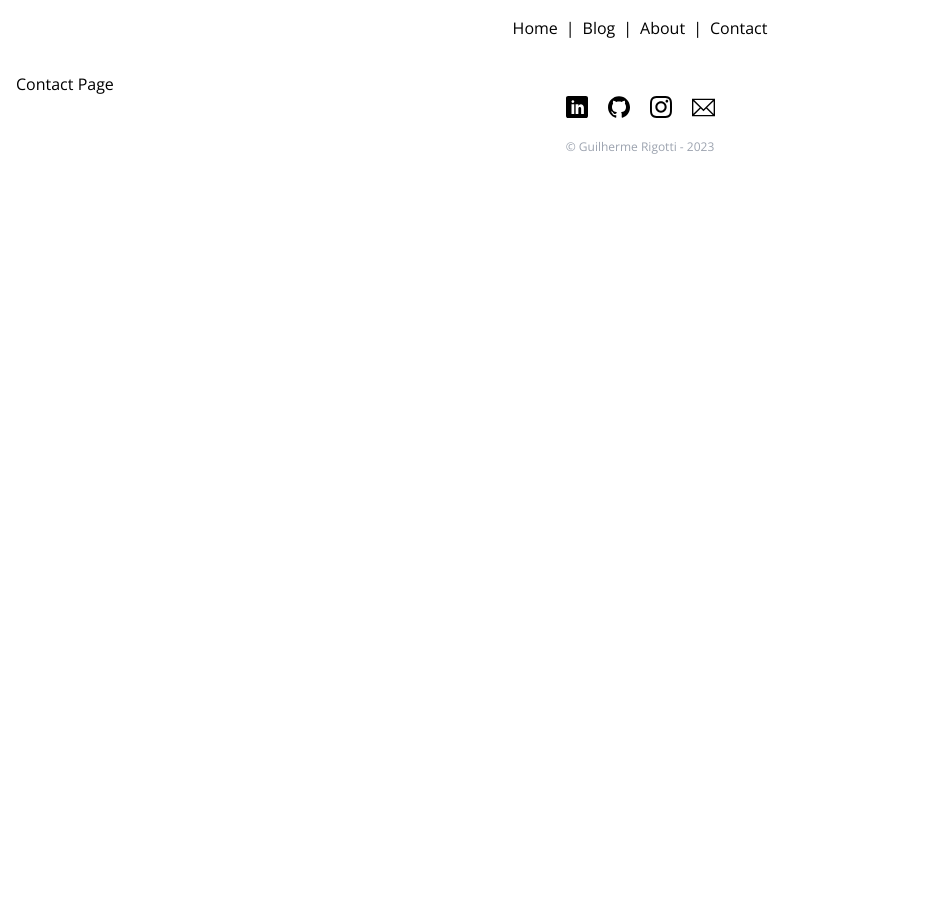
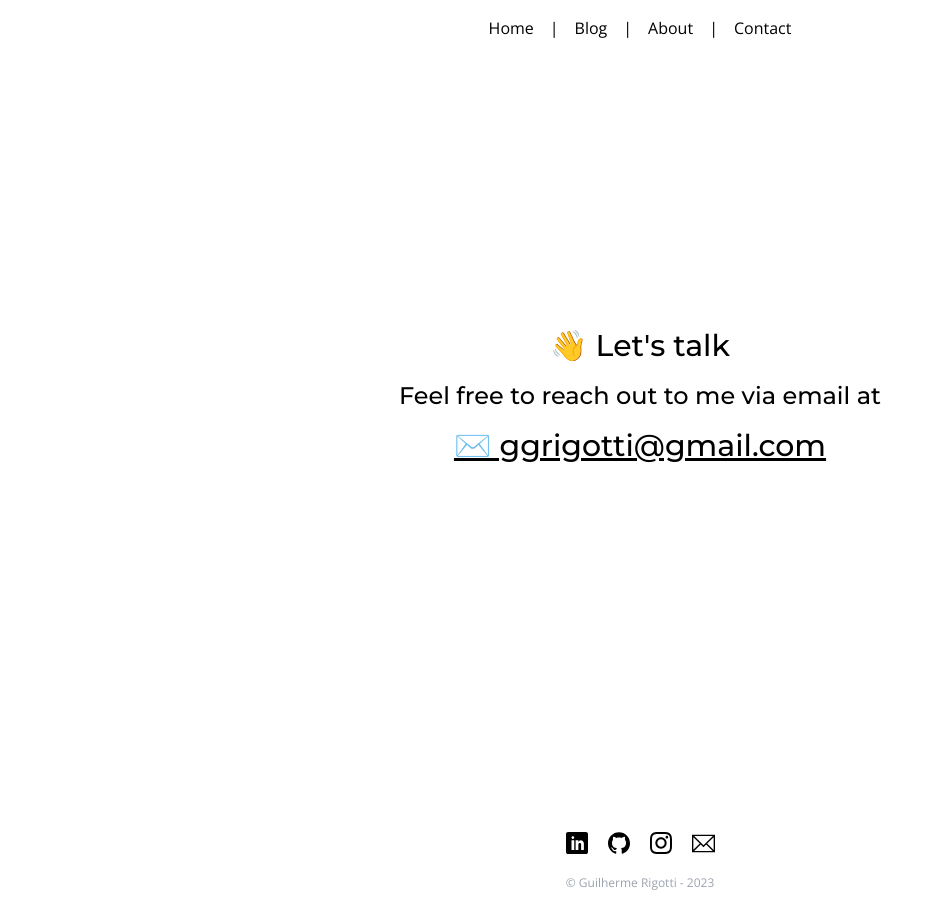
Before and after one commit to RigottiG/rigotti.dev, a Next.js app: page /contact in a window 1280 px wide. Shown: the whole page, without its empty margins (0-927 px from the left). Before the commit the page ends 800 px from the top, so only its background shows below. Built offline with nearby package versions, Linux system fonts and the light colour scheme.

Commit message:
feat: add about, blog and contact page

```diff
--- a/src/app/about/page.tsx
+++ b/src/app/about/page.tsx
@@ -11,7 +11,7 @@ import {
 
 export default function AboutPage() {
   return (
-    <main className="mx-auto mb-20 max-w-prose">
+    <main className="mx-auto mb-[18rem] mt-4 max-w-prose">
       <p className="mb-2 text-sm leading-6">
         My name is <strong>Guilherme Rigotti</strong>, 23. I&apos;m a{' '}
         <strong>software engineer</strong> from Brazil 🇧🇷, currently living in
--- a/src/app/blog/page.tsx
+++ b/src/app/blog/page.tsx
@@ -1,3 +1,23 @@
+import { PostCard } from '@/components/post-card'
+import { getPostsMetadata } from '@/services/posts'
+
 export default function BlogPage() {
-  return <h1> Blog Page </h1>
+  const posts = getPostsMetadata()
+
+  return (
+    <main className="mx-auto mb-6 max-w-4xl">
+      <div className="mb-10 space-y-2 text-center">
+        <h1 className="text-center text-3xl font-semibold">📚 Blog </h1>
+        <span className="block">collection of all my blog posts</span>
+        <span className="block text-slate-200">
+          currently has {posts.length} posts
+        </span>
+      </div>
+      <div className="grid grid-cols-1 gap-6 md:grid-cols-2 lg:grid-cols-3">
+        {posts.map((post) => (
+          <PostCard key={post.slug} post={post} />
+        ))}
+      </div>
+    </main>
+  )
 }
--- a/src/app/contact/page.tsx
+++ b/src/app/contact/page.tsx
@@ -1,3 +1,16 @@
 export default function ContactPage() {
-  return <h1> Contact Page </h1>
+  return (
+    <main className="mb-[23rem] mt-[16rem] flex flex-col items-center justify-center space-y-4 text-center">
+      <h1 className="font-mono text-3xl font-medium">👋 Let&apos;s talk</h1>
+      <p className="font-mono text-2xl font-medium">
+        Feel free to reach out to me via email at{' '}
+      </p>
+      <a
+        href="mailto:ggrigotti@gmail.com"
+        className="font-mono text-3xl font-medium underline"
+      >
+        ✉️ ggrigotti@gmail.com
+      </a>
+    </main>
+  )
 }
--- a/src/app/layout.tsx
+++ b/src/app/layout.tsx
@@ -29,7 +29,7 @@ export default function RootLayout({
   return (
     <html lang="en" className={`${montserrat.variable} ${open_sans.variable}`}>
       <body>
-        <div className="container mx-auto gap-10 px-4 md:gap-20">
+        <div className="container mx-auto min-h-screen gap-10 px-4 md:gap-20">
           <Header />
           {children}
           <Footer />
--- a/src/app/page.tsx
+++ b/src/app/page.tsx
@@ -2,22 +2,9 @@ import { Post, PostCard } from '@/components/post-card'
 import Image from 'next/image'
 import fs from 'fs'
 import matter from 'gray-matter'
+import { getPostsMetadata } from '@/services/posts'
 
-const files = fs.readdirSync(`${process.cwd()}/posts`)
-
-const posts = files.map((filename) => {
-  const slug = filename.replace('.md', '')
-  const markdownWithMeta = fs.readFileSync(
-    `${process.cwd()}/posts/${filename}`,
-    'utf-8',
-  )
-  const { data: frontmatter } = matter(markdownWithMeta)
-
-  return {
-    slug,
-    frontmatter,
-  } as Post
-})
+const posts = getPostsMetadata()
 
 const sortedPosts = posts.sort((a, b) => {
   return (
--- a/src/components/footer/index.tsx
+++ b/src/components/footer/index.tsx
@@ -5,7 +5,7 @@ import { TfiEmail } from 'react-icons/tfi'
 
 export function Footer() {
   return (
-    <footer className="container mx-auto mb-4 flex flex-col items-center space-y-5">
+    <footer className="sticky top-[100vh]  mb-4 flex flex-col items-center space-y-5">
       <ul className="flex gap-5">
         <li>
           <Link href="https://linkedin.com/in/rigottig">
--- a/src/components/header/index.tsx
+++ b/src/components/header/index.tsx
@@ -3,7 +3,7 @@ import Link from 'next/link'
 export function Header() {
   return (
     <header className="mx-auto flex flex-col items-center pt-4 pb-8">
-      <nav className="space-x-2">
+      <nav className="space-x-4">
         <Link
           className="duration-200 hover:shadow-[0px_-25px_0px_inset_#0ea5e9]"
           href="/"
--- a/src/components/post-card/index.tsx
+++ b/src/components/post-card/index.tsx
@@ -24,7 +24,7 @@ export function PostCard({ post }: PostCardProps) {
   return (
     <Link
       href={`/blog/post/${slug}`}
-      className="flex w-full flex-col items-center gap-y-2 rounded-md border-2 border-black py-2 text-center shadow-[3px_3px_0px_#000] duration-200 hover:shadow-[0px_5px_0px_#000]"
+      className="flex w-full flex-col items-center gap-y-2 rounded-md border-2 border-black p-2 text-center shadow-[3px_3px_0px_#000] duration-200 hover:shadow-[0px_5px_0px_#000]"
     >
       <h5 className="font-semibold">{title}</h5>
       <p className="text-sm">{subtitle}</p>
--- /dev/null
+++ b/src/services/posts/index.ts
@@ -0,0 +1,23 @@
+import { Post } from '@/components/post-card'
+import fs from 'fs'
+import matter from 'gray-matter'
+
+export function getPostsMetadata(): Post[] {
+  const files = fs.readdirSync(`${process.cwd()}/posts`)
+
+  const posts = files.map((filename) => {
+    const slug = filename.replace('.md', '')
+    const markdownWithMeta = fs.readFileSync(
+      `${process.cwd()}/posts/${filename}`,
+      'utf-8',
+    )
+    const { data: frontmatter } = matter(markdownWithMeta)
+
+    return {
+      slug,
+      frontmatter,
+    } as Post
+  })
+
+  return posts
+}
```
Also changed, not shown: 1 other file (tests, documents, lock files or other folders).
